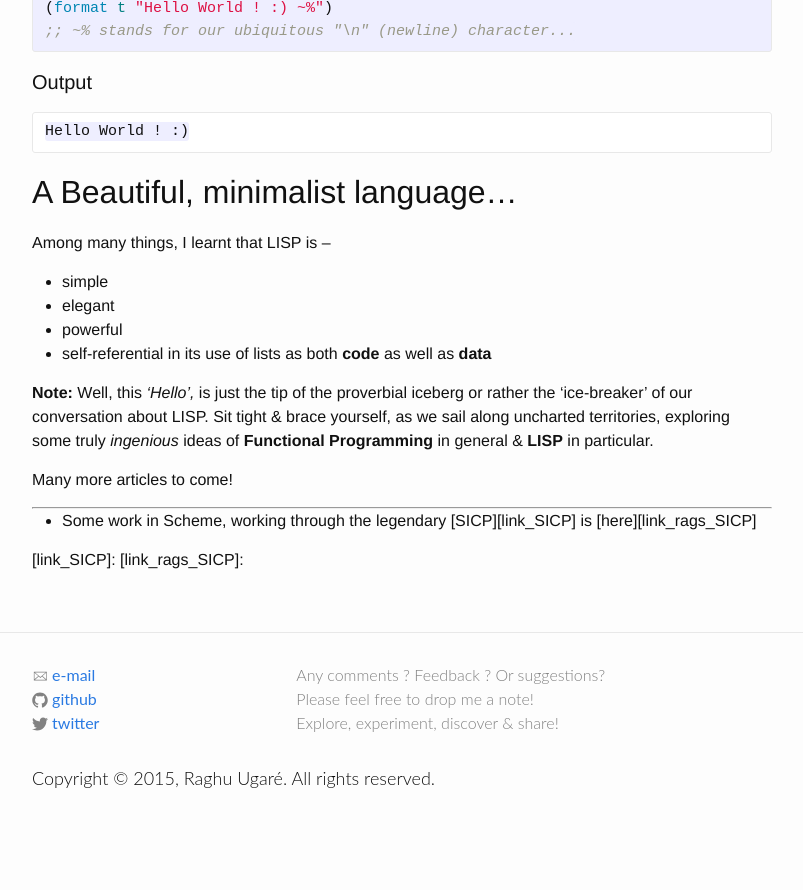
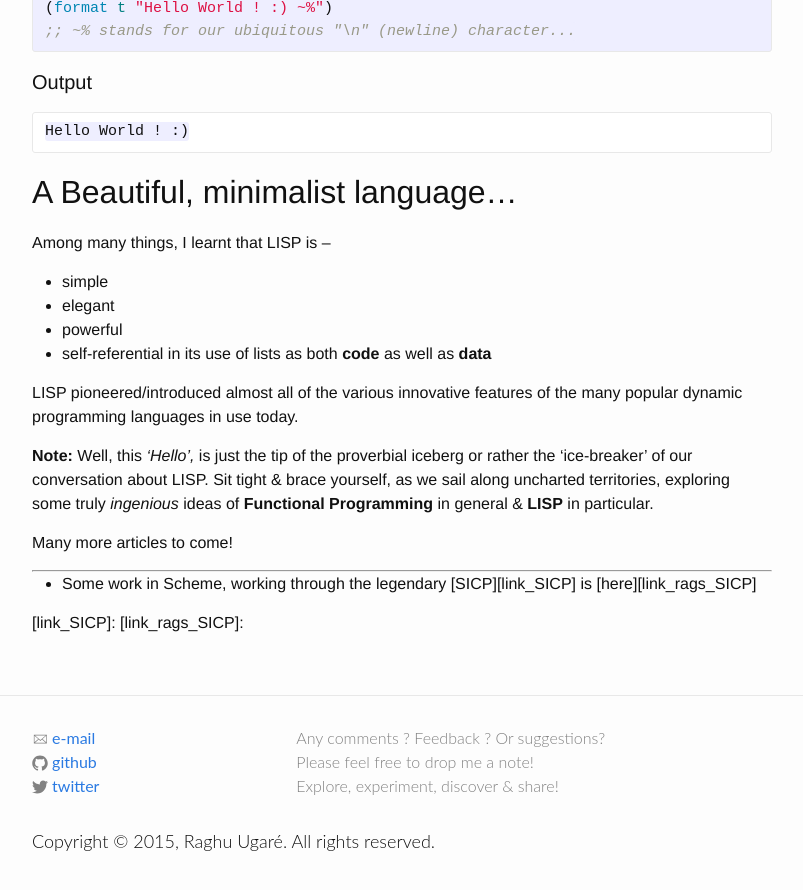
Before and after one commit to raghuugare/raghuugare.bkup, a Jekyll site: the page built from _posts/2014-12-16-ode_to_LISP.markdown, in a window 1280 px wide and 900 px high, scrolled down 724 px. Shown: the top 890 px of the window, without its empty margins (238-1041 px from the left). Built offline with Jekyll 4.4.1, drawn with Linux system fonts in a browser that asks for light colours; before the commit the page ends 1561 px from its top, so only the background shows below that.

Commit message:
Small change to documentation...

```diff
--- a/_posts/2014-12-16-ode_to_LISP.markdown
+++ b/_posts/2014-12-16-ode_to_LISP.markdown
@@ -43,6 +43,8 @@ Among many things, I learnt that LISP is --
 + powerful
 + self-referential in its use of lists as both **code** as well as **data**
 
+LISP pioneered/introduced almost all of the various innovative features of the many popular dynamic programming languages in use today.
+
 **Note:** Well, this _'Hello',_ is just the tip of the proverbial iceberg or rather the 'ice-breaker' of our conversation about LISP. Sit tight & brace yourself, as we sail along uncharted territories, exploring some truly _ingenious_ ideas of **Functional Programming** in general & **LISP** in particular.
 
 Many more articles to come!
```
